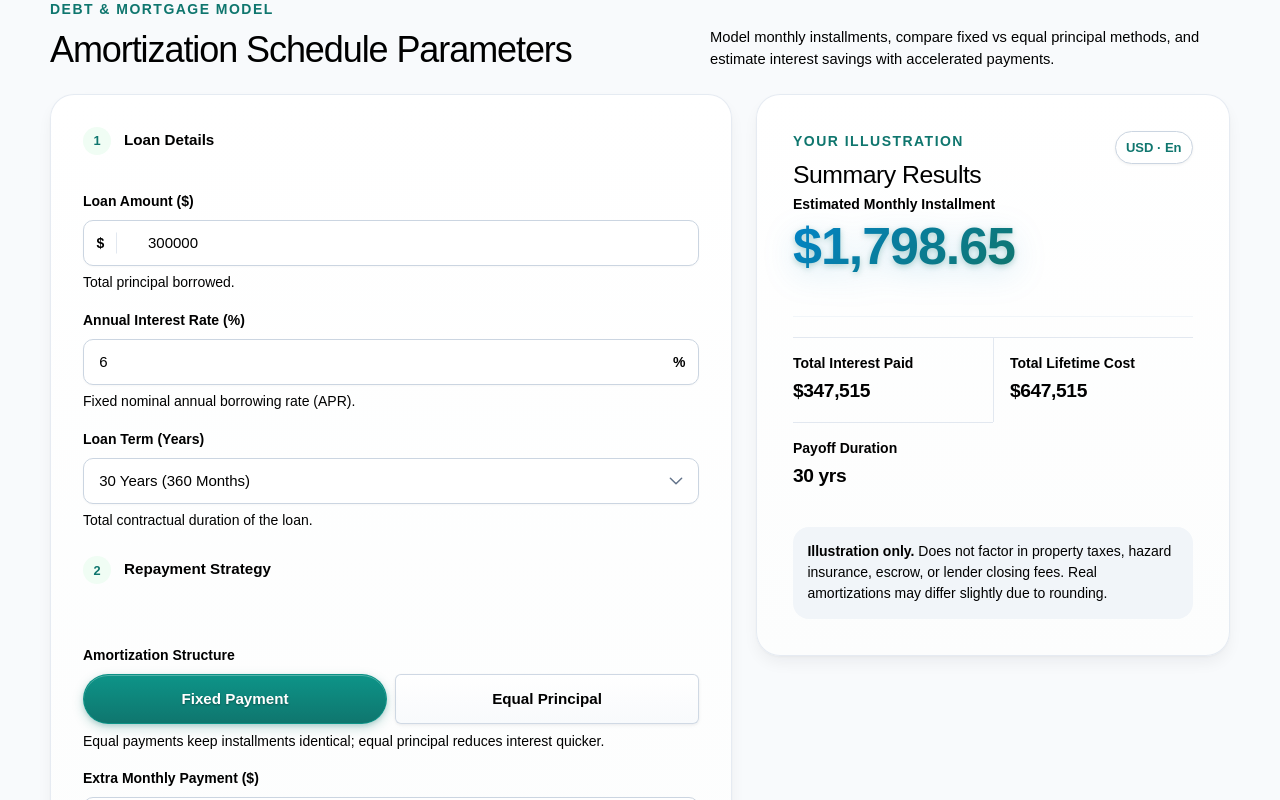
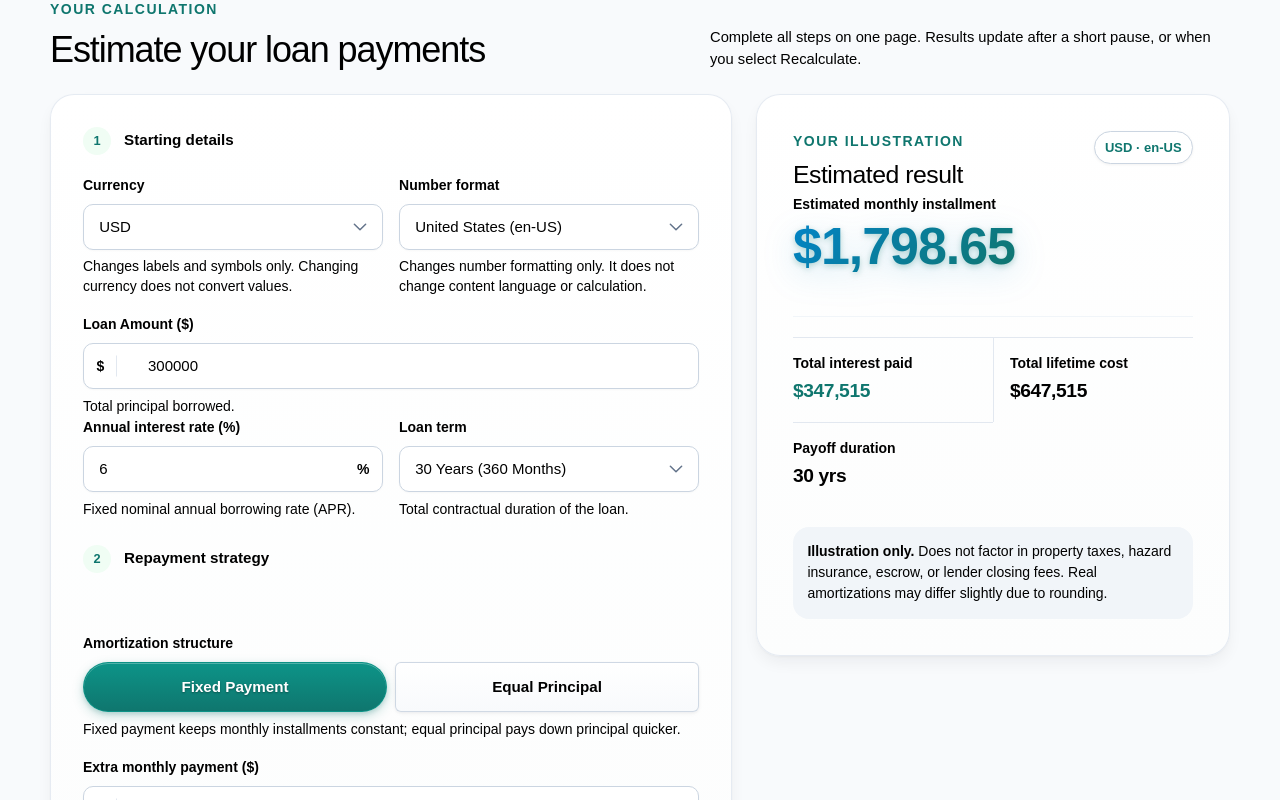
Before and after one commit to Wasser007/financial-calculators, a Next.js app: page /calculators/loan-mortgage-amortization in a window 1280 px wide. Shown: the part 580-1380 px from the top of the page. Built offline with nearby package versions, Linux system fonts and the light colour scheme.

Commit message:
feat(loan-calc): align LoanMortgageWorkspace design and launch 4th live calculator

```diff
--- a/components/loan-mortgage-workspace.tsx
+++ b/components/loan-mortgage-workspace.tsx
@@ -7,12 +7,10 @@ import type {
   LoanCalculatorInputs,
   RepaymentMethod,
 } from "../lib/calculators/loan-amortization/schema.js";
-import {
-  formatCurrency,
-  formatCurrencyDetailed,
-} from "../lib/calculators/loan-amortization/presentation.js";
 
 interface FormState {
+  currency: string;
+  numberFormat: string;
   loanAmount: string;
   annualInterestRate: string;
   loanTermYears: string;
@@ -20,8 +18,25 @@ interface FormState {
   extraMonthlyPayment: string;
 }
 
+const CURRENCIES: Record<string, { symbol: string; label: string }> = {
+  USD: { symbol: "$", label: "USD" },
+  EUR: { symbol: "€", label: "EUR" },
+  GBP: { symbol: "£", label: "GBP" },
+  CAD: { symbol: "$", label: "CAD" },
+  AUD: { symbol: "$", label: "AUD" },
+};
+
+const FORMATS: Record<string, { locale: string; label: string }> = {
+  "en-US": { locale: "en-US", label: "United States (en-US)" },
+  "en-GB": { locale: "en-GB", label: "United Kingdom (en-GB)" },
+  "de-DE": { locale: "de-DE", label: "Germany (de-DE)" },
+  "fr-FR": { locale: "fr-FR", label: "France (fr-FR)" },
+};
+
 export function LoanMortgageWorkspace() {
   const [form, setForm] = useState<FormState>({
+    currency: "USD",
+    numberFormat: "en-US",
     loanAmount: String(DEFAULT_LOAN_INPUTS.loanAmount),
     annualInterestRate: String(DEFAULT_LOAN_INPUTS.annualInterestRate),
     loanTermYears: String(DEFAULT_LOAN_INPUTS.loanTermYears),
@@ -39,9 +54,22 @@ export function LoanMortgageWorkspace() {
       repaymentMethod: form.repaymentMethod,
       extraMonthlyPayment: Math.max(0, Number(form.extraMonthlyPayment) || 0),
     };
-  }, [form]);
+  }, [form.loanAmount, form.annualInterestRate, form.loanTermYears, form.repaymentMethod, form.extraMonthlyPayment]);
 
   const result = useMemo(() => calculateLoan(parsedInputs), [parsedInputs]);
+
+  const defaultCurrency = { symbol: "$", label: "USD" };
+  const currentCurrency = CURRENCIES[form.currency] ?? defaultCurrency;
+  const currentLocale = FORMATS[form.numberFormat]?.locale || "en-US";
+
+  const formatMoney = (val: number, decimals = 2) => {
+    return new Intl.NumberFormat(currentLocale, {
+      style: "currency",
+      currency: form.currency,
+      minimumFractionDigits: decimals,
+      maximumFractionDigits: decimals,
+    }).format(val);
+  };
 
   const scheduleRows = useMemo(() => {
     return showFullSchedule ? result.schedule : result.schedule.slice(0, 12);
@@ -49,6 +77,8 @@ export function LoanMortgageWorkspace() {
 
   const handleReset = () => {
     setForm({
+      currency: "USD",
+      numberFormat: "en-US",
       loanAmount: String(DEFAULT_LOAN_INPUTS.loanAmount),
       annualInterestRate: String(DEFAULT_LOAN_INPUTS.annualInterestRate),
       loanTermYears: String(DEFAULT_LOAN_INPUTS.loanTermYears),
@@ -61,22 +91,58 @@ export function LoanMortgageWorkspace() {
     <section className="calculator-workspace" aria-labelledby="calculator-heading">
       <div className="calculator-heading">
         <div>
-          <p className="eyebrow">Debt & Mortgage Model</p>
-          <h2 id="calculator-heading">Amortization Schedule Parameters</h2>
+          <p className="eyebrow">YOUR CALCULATION</p>
+          <h2 id="calculator-heading">Estimate your loan payments</h2>
         </div>
-        <p>Model monthly installments, compare fixed vs equal principal methods, and estimate interest savings with accelerated payments.</p>
+        <p>Complete all steps on one page. Results update after a short pause, or when you select Recalculate.</p>
       </div>
 
       <div className="calculator-layout">
         <div className="input-card">
           <form noValidate onSubmit={(e) => e.preventDefault()}>
             <fieldset className="form-step">
-              <legend><span>1</span> Loan Details</legend>
+              <legend><span>1</span> Starting details</legend>
+
+              <div style={{ display: "grid", gridTemplateColumns: "1fr 1fr", gap: "1rem" }}>
+                <div className="field">
+                  <label htmlFor="currency">Currency</label>
+                  <div className="control-wrap">
+                    <select
+                      id="currency"
+                      name="currency"
+                      value={form.currency}
+                      onChange={(e) => setForm((prev) => ({ ...prev, currency: e.target.value }))}
+                    >
+                      {Object.entries(CURRENCIES).map(([k, v]) => (
+                        <option key={k} value={k}>{v.label}</option>
+                      ))}
+                    </select>
+                  </div>
+                  <p className="field__help">Changes labels and symbols only. Changing currency does not convert values.</p>
+                </div>
 
                 <div className="field">
-                <label htmlFor="loanAmount">Loan Amount ($)</label>
+                  <label htmlFor="numberFormat">Number format</label>
                   <div className="control-wrap">
-                  <span className="control-adornment control-adornment--prefix" aria-hidden="true">$</span>
+                    <select
+                      id="numberFormat"
+                      name="numberFormat"
+                      value={form.numberFormat}
+                      onChange={(e) => setForm((prev) => ({ ...prev, numberFormat: e.target.value }))}
+                    >
+                      {Object.entries(FORMATS).map(([k, v]) => (
+                        <option key={k} value={k}>{v.label}</option>
+                      ))}
+                    </select>
+                  </div>
+                  <p className="field__help">Changes number formatting only. It does not change content language or calculation.</p>
+                </div>
+              </div>
+
+              <div className="field">
+                <label htmlFor="loanAmount">Loan Amount ({currentCurrency.symbol})</label>
+                <div className="control-wrap">
+                  <span className="control-adornment control-adornment--prefix" aria-hidden="true">{currentCurrency.symbol}</span>
                   <input
                     id="loanAmount"
                     name="loanAmount"
@@ -92,8 +158,9 @@ export function LoanMortgageWorkspace() {
                 <p className="field__help" id="loanAmount-help">Total principal borrowed.</p>
               </div>
 
+              <div style={{ display: "grid", gridTemplateColumns: "1fr 1fr", gap: "1rem" }}>
                 <div className="field">
-                <label htmlFor="annualInterestRate">Annual Interest Rate (%)</label>
+                  <label htmlFor="annualInterestRate">Annual interest rate (%)</label>
                   <div className="control-wrap">
                     <input
                       id="annualInterestRate"
@@ -112,7 +179,7 @@ export function LoanMortgageWorkspace() {
                 </div>
 
                 <div className="field">
-                <label htmlFor="loanTermYears">Loan Term (Years)</label>
+                  <label htmlFor="loanTermYears">Loan term</label>
                   <div className="control-wrap">
                     <select
                       id="loanTermYears"
@@ -130,19 +197,20 @@ export function LoanMortgageWorkspace() {
                   </div>
                   <p className="field__help" id="term-help">Total contractual duration of the loan.</p>
                 </div>
+              </div>
             </fieldset>
 
             <fieldset className="form-step">
-              <legend><span>2</span> Repayment Strategy</legend>
+              <legend><span>2</span> Repayment strategy</legend>
 
               <div className="field">
-                <label>Amortization Structure</label>
-                <div style={{ display: "grid", gridTemplateColumns: "1fr 1fr", gap: "0.5rem", marginTop: "0.25rem" }}>
+                <label>Amortization structure</label>
+                <div style={{ display: "grid", gridTemplateColumns: "1fr 1fr", gap: "0.5rem", marginTop: "0.35rem" }}>
                   <button
                     type="button"
                     onClick={() => setForm((prev) => ({ ...prev, repaymentMethod: "fixed-payment" }))}
                     className={`button ${form.repaymentMethod === "fixed-payment" ? "button--primary" : "button--ghost"}`}
-                    style={{ fontSize: "0.85rem", padding: "0.5rem" }}
+                    style={{ padding: "0.55rem 0.75rem", fontSize: "0.875rem" }}
                   >
                     Fixed Payment
                   </button>
@@ -150,18 +218,18 @@ export function LoanMortgageWorkspace() {
                     type="button"
                     onClick={() => setForm((prev) => ({ ...prev, repaymentMethod: "equal-principal" }))}
                     className={`button ${form.repaymentMethod === "equal-principal" ? "button--primary" : "button--ghost"}`}
-                    style={{ fontSize: "0.85rem", padding: "0.5rem" }}
+                    style={{ padding: "0.55rem 0.75rem", fontSize: "0.875rem" }}
                   >
                     Equal Principal
                   </button>
                 </div>
-                <p className="field__help">Equal payments keep installments identical; equal principal reduces interest quicker.</p>
+                <p className="field__help">Fixed payment keeps monthly installments constant; equal principal pays down principal quicker.</p>
               </div>
 
               <div className="field">
-                <label htmlFor="extraMonthlyPayment">Extra Monthly Payment ($)</label>
+                <label htmlFor="extraMonthlyPayment">Extra monthly payment ({currentCurrency.symbol})</label>
                 <div className="control-wrap">
-                  <span className="control-adornment control-adornment--prefix" aria-hidden="true">$</span>
+                  <span className="control-adornment control-adornment--prefix" aria-hidden="true">{currentCurrency.symbol}</span>
                   <input
                     id="extraMonthlyPayment"
                     name="extraMonthlyPayment"
@@ -179,8 +247,8 @@ export function LoanMortgageWorkspace() {
             </fieldset>
 
             <div className="form-actions">
-              <button type="submit" className="button button--primary">Calculate</button>
-              <button type="button" className="button button--ghost" onClick={handleReset}>Reset Defaults</button>
+              <button type="submit" className="button button--primary">Recalculate</button>
+              <button type="button" className="button button--ghost" onClick={handleReset}>Reset</button>
             </div>
           </form>
         </div>
@@ -189,34 +257,36 @@ export function LoanMortgageWorkspace() {
           <div className="results-card__header">
             <div>
               <p className="eyebrow">YOUR ILLUSTRATION</p>
-              <h2>Summary Results</h2>
+              <h2>Estimated result</h2>
             </div>
-            <span className="currency-badge">USD · En</span>
+            <span className="currency-badge">{form.currency} · {form.numberFormat}</span>
           </div>
 
-          <div>
+          <div className="results-content">
             <dl className="result-metric result-metric--primary">
-              <dt>{parsedInputs.repaymentMethod === "fixed-payment" ? "Estimated Monthly Installment" : "First Month Installment"}</dt>
-              <dd>{formatCurrencyDetailed(result.monthlyPayment)}</dd>
+              <dt>{parsedInputs.repaymentMethod === "fixed-payment" ? "Estimated monthly installment" : "Initial monthly installment"}</dt>
+              <dd className="result-metric__number">{formatMoney(result.monthlyPayment)}</dd>
             </dl>
 
-            <div className="results-grid" style={{ marginTop: "1.25rem", borderTop: "1px solid #f1f5f9", paddingTop: "1.25rem" }}>
+            <div className="results-grid" style={{ marginTop: "1.25rem", borderTop: "1px solid var(--line-subtle, #f1f5f9)", paddingTop: "1.25rem" }}>
               <dl className="result-metric">
-                <dt>Total Interest Paid</dt>
-                <dd>{formatCurrency(result.totalInterestPaid)}</dd>
+                <dt>Total interest paid</dt>
+                <dd className="result-metric__number" style={{ color: "#0f766e" }}>{formatMoney(result.totalInterestPaid, 0)}</dd>
               </dl>
               <dl className="result-metric">
-                <dt>Total Lifetime Cost</dt>
-                <dd>{formatCurrency(result.totalPayment)}</dd>
+                <dt>Total lifetime cost</dt>
+                <dd className="result-metric__number">{formatMoney(result.totalPayment, 0)}</dd>
               </dl>
               <dl className="result-metric">
-                <dt>Payoff Duration</dt>
-                <dd>{Math.floor(result.actualMonths / 12)} yrs {result.actualMonths % 12 > 0 ? `${result.actualMonths % 12} mos` : ""}</dd>
+                <dt>Payoff duration</dt>
+                <dd className="result-metric__number">
+                  {Math.floor(result.actualMonths / 12)} yrs {result.actualMonths % 12 > 0 ? `${result.actualMonths % 12} mos` : ""}
+                </dd>
               </dl>
               {result.interestSaved > 0 && (
                 <dl className="result-metric" style={{ background: "rgba(16, 185, 129, 0.08)", padding: "0.5rem 0.75rem", borderRadius: "8px" }}>
-                  <dt style={{ color: "#065f46" }}>Total Interest Saved</dt>
-                  <dd style={{ color: "#047857" }}>{formatCurrency(result.interestSaved)}</dd>
+                  <dt style={{ color: "#065f46" }}>Total interest saved</dt>
+                  <dd className="result-metric__number" style={{ color: "#047857" }}>{formatMoney(result.interestSaved, 0)}</dd>
                 </dl>
               )}
             </div>
@@ -233,16 +303,16 @@ export function LoanMortgageWorkspace() {
       <section className="annual-card" style={{ marginTop: "2rem" }}>
         <div className="card-heading">
           <div>
-            <p className="eyebrow">SCHEDULE</p>
-            <h2>Amortization Schedule {showFullSchedule ? `(${result.schedule.length} Months)` : "(First Year)"}</h2>
+            <p className="eyebrow">AMORTIZATION SCHEDULE</p>
+            <h2>Payment breakdown {showFullSchedule ? `(${result.schedule.length} Months)` : "(First 12 Months)"}</h2>
           </div>
           <button
             type="button"
             onClick={() => setShowFullSchedule((prev) => !prev)}
             className="button button--ghost"
-            style={{ fontSize: "0.8rem", padding: "0.35rem 0.75rem" }}
+            style={{ fontSize: "0.85rem", padding: "0.4rem 0.85rem" }}
           >
-            {showFullSchedule ? "Show 1 Year Only" : "Expand All Months"}
+            {showFullSchedule ? "Show First Year Only" : "Expand All Months"}
           </button>
         </div>
         <p style={{ fontSize: "0.85rem", color: "var(--ink-soft)", margin: "0.5rem 0 1rem" }}>
@@ -264,11 +334,11 @@ export function LoanMortgageWorkspace() {
               {scheduleRows.map((row) => (
                 <tr key={row.month}>
                   <td>{row.month}</td>
-                  <td>{formatCurrencyDetailed(row.beginningBalance)}</td>
-                  <td style={{ color: "#047857", fontWeight: 500 }}>{formatCurrencyDetailed(row.principalPayment + row.extraPayment)}</td>
-                  <td style={{ color: "#b45309" }}>{formatCurrencyDetailed(row.interestPayment)}</td>
-                  <td>{formatCurrencyDetailed(row.totalMonthlyPayment)}</td>
-                  <td>{formatCurrencyDetailed(row.endingBalance)}</td>
+                  <td>{formatMoney(row.beginningBalance)}</td>
+                  <td style={{ color: "#047857", fontWeight: 500 }}>{formatMoney(row.principalPayment + row.extraPayment)}</td>
+                  <td style={{ color: "#b45309" }}>{formatMoney(row.interestPayment)}</td>
+                  <td>{formatMoney(row.totalMonthlyPayment)}</td>
+                  <td>{formatMoney(row.endingBalance)}</td>
                 </tr>
               ))}
             </tbody>
--- a/lib/calculators/catalog.ts
+++ b/lib/calculators/catalog.ts
@@ -79,14 +79,14 @@ export const calculatorCatalog = [
     },
   },
   {
-    slug: "loan-payment-amortization",
+    slug: "loan-mortgage-amortization",
     name: "Loan Payment & Amortization Calculator",
     shortDescription: "Explore estimated payments and how principal and interest change over a loan term.",
     goal: "Loans and debt",
-    availability: "planned",
+    availability: "live",
     featured: false,
     publicListing: true,
-    route: null,
+    route: "/calculators/loan-mortgage-amortization",
     relatedCalculators: ["loan-payoff"],
     metadata: {
       title: "Loan Payment & Amortization Calculator",
@@ -100,9 +100,9 @@ export const calculatorCatalog = [
     goal: "Loans and debt",
     availability: "planned",
     featured: false,
-    publicListing: false,
+    publicListing: true,
     route: null,
-    relatedCalculators: ["loan-payment-amortization"],
+    relatedCalculators: ["loan-mortgage-amortization"],
     metadata: {
       title: "Loan Payoff Calculator",
       description: "Explore how payment choices may change a loan payoff timeline.",
@@ -162,7 +162,7 @@ export const calculatorCatalog = [
     featured: false,
     publicListing: false,
     route: null,
-    relatedCalculators: ["rent-vs-buy", "loan-payment-amortization"],
+    relatedCalculators: ["rent-vs-buy", "loan-mortgage-amortization"],
     metadata: {
       title: "Mortgage Calculator",
       description: "Explore estimated mortgage payments and total interest.",
```
Also changed, not shown: 2 other files (tests, documents, lock files or other folders). Lines whose indentation alone changed are shown as unchanged.
